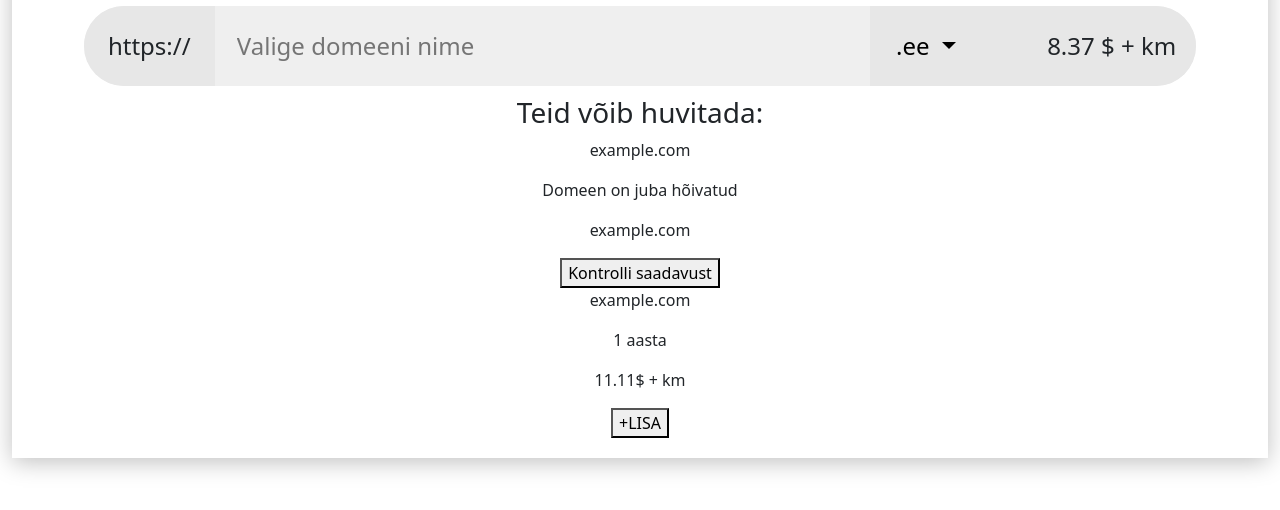
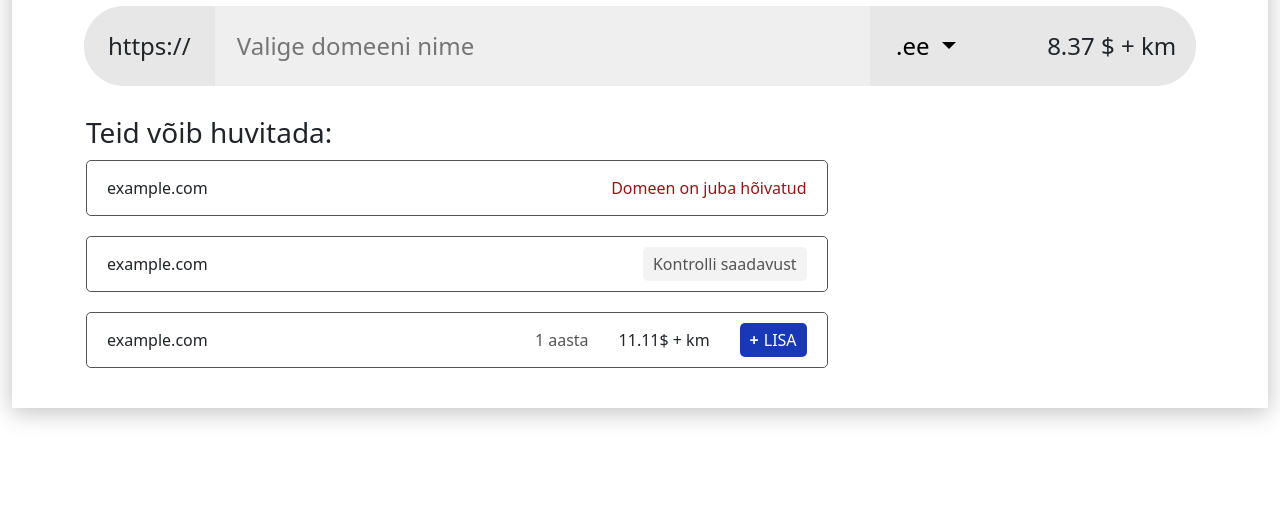
Before and after one commit to miroshhhhha/domeen-bootstrap, a website: page src/index.html in a window 1280 px wide. Shown: the part 218-728 px from the top of the page. Drawn offline with nearby package versions, Linux system fonts and the light colour scheme.

Commit message:
Add files via upload

```diff
--- a/src/assets/styles/style.css
+++ b/src/assets/styles/style.css
@@ -4,6 +4,11 @@
     justify-content: flex-start;
     gap: 20px;
     margin-bottom: 20px;
+}
+
+p {
+    margin: 0;
+    padding: 0;
 }
 
 .step-active {
@@ -74,6 +79,7 @@
     align-items: center;
     justify-content: center;
     height: 100px;
+    margin-bottom: 20px;
 }
 
 .search-bar {
@@ -157,3 +163,80 @@
     background-color: #E7E7E7;
     border: none;
 }
+
+.domain-list-container {
+    width: 60%;
+    margin: 0 64px;
+}
+
+.domain-list-content {
+    display: flex;
+    justify-content: space-between;
+    flex-direction: row;
+    width: 100%;
+    border: 1px solid #545454;
+    border-radius: 5px;
+    margin-bottom: 20px;
+}
+
+.domain-list-element {
+    width: 100%;
+    padding: 10px 20px;
+    display: flex;
+    justify-content: space-between;
+    align-items: center;
+}
+
+.domain-able {
+    display: flex;
+    justify-content: space-around;
+    gap: 30px;
+    align-items: center;
+}
+
+.domain-status {
+    width: 40%;
+    flex-direction: row-reverse;
+    display: flex;
+    height: 34px;
+    align-items: center;
+}
+
+.domain-list-container h3 {
+    text-align: left;
+    margin-bottom: 10px;
+}
+
+.domain-status .domain-locked {
+    color: #951616;
+}
+
+.domain-status .domain-check {
+    background-color: #F3F3F3;
+    color: #545454;
+    border-radius: 5px;
+    border: none;
+    padding: 5px 10px;
+}
+
+.domain-status .domain-able .domain-add {
+    border: none;
+    background-color: #1838B7;
+    color: white;
+    padding: 5px 10px;
+    border-radius: 5px;
+    font-weight: 500;
+}
+
+.domain-status .domain-able .domain-price {
+    font-weight: 500;
+}
+
+.domain-status .domain-able .domain-period {
+    color: #545454;
+}
+
+.domain-status .domain-able .domain-add .domain-add-plus {
+    font-weight: 900;
+    margin-right: 5px;
+}
```
